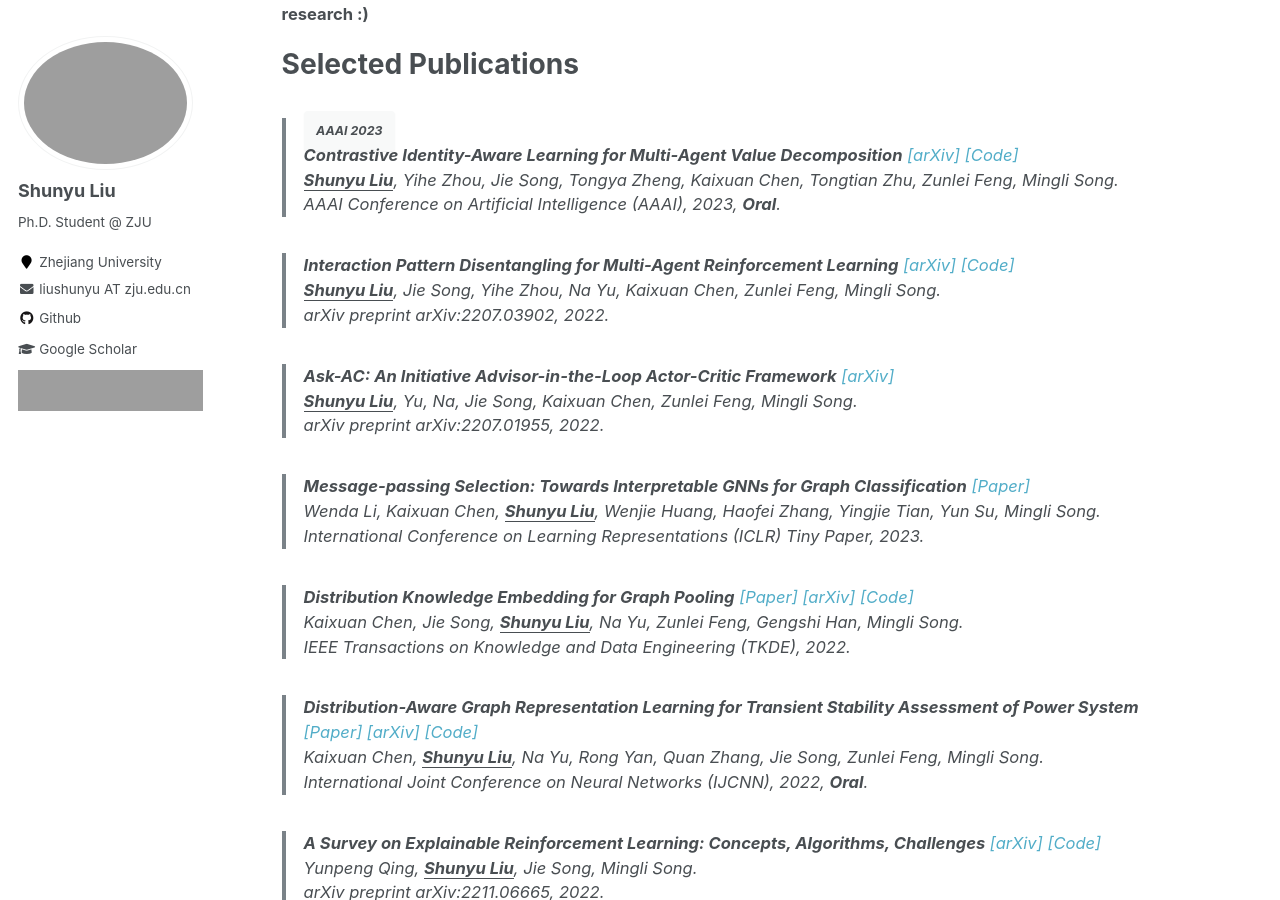
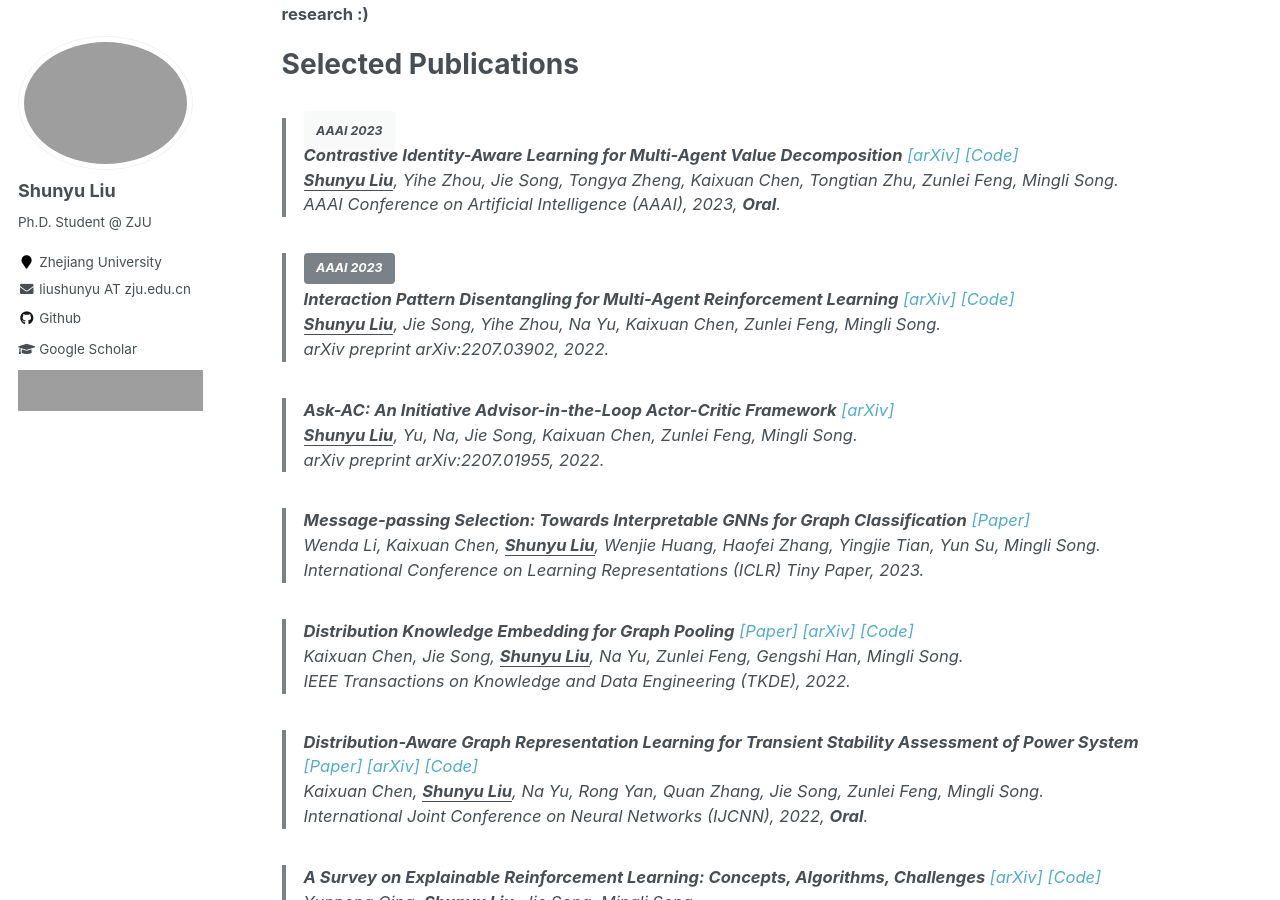
Before and after one commit to liushunyu/liushunyu.github.io, a Jekyll site: the page built from _pages/about.md, in a window 1280 px wide and 900 px high, scrolled down 352 px. Built offline with Jekyll 4.4.1, drawn with Linux system fonts in a browser that asks for light colours; grey boxes are pictures that could not be loaded.

Commit message:
Update about.md

```diff
--- a/_pages/about.md
+++ b/_pages/about.md
@@ -23,6 +23,7 @@ Selected Publications
   > **<u>Shunyu Liu</u>**, Yihe Zhou, Jie Song, Tongya Zheng, Kaixuan Chen, Tongtian Zhu, Zunlei Feng, Mingli Song.\\
   > AAAI Conference on Artificial Intelligence (AAAI), 2023, **Oral**.
 
+> **AAAI 2023**{: .btn} \\
 > **Interaction Pattern Disentangling for Multi-Agent Reinforcement Learning** [[arXiv]](https://arxiv.org/abs/2207.03902) [[Code]](https://github.com/liushunyu/OPT) \\
   > **<u>Shunyu Liu</u>**, Jie Song, Yihe Zhou, Na Yu, Kaixuan Chen, Zunlei Feng, Mingli Song.\\
   > arXiv preprint arXiv:2207.03902, 2022.
```
